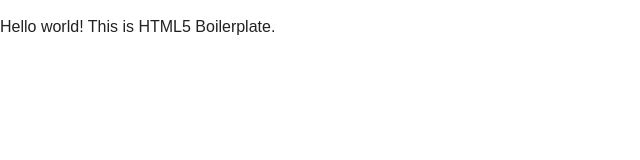
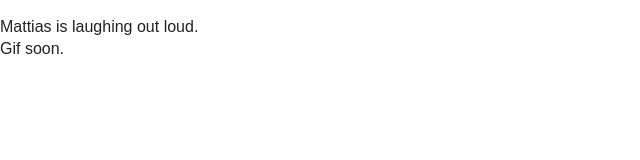
Before and after one commit to Hemmingsson/mattias.lol, a plain HTML site: page index.html in a window 1280 px wide. Shown: the whole page, without its empty margins (0-640 px from the left). Drawn offline with nearby package versions, Linux system fonts and the light colour scheme.

Commit message:
changed copy

```diff
--- a/index.html
+++ b/index.html
@@ -18,7 +18,7 @@
             <p class="browserupgrade">You are using an <strong>outdated</strong> browser. Please <a href="http://browsehappy.com/">upgrade your browser</a> to improve your experience.</p>
         <![endif]-->
 
-        <p>Hello world! This is HTML5 Boilerplate.</p>
+        <p>Mattias is laughing out loud. <br> Gif soon.</p>
 
         <script src="//ajax.googleapis.com/ajax/libs/jquery/1.11.2/jquery.min.js"></script>
         <script>window.jQuery || document.write('<script src="js/vendor/jquery-1.11.2.min.js"><\/script>')</script>
```
